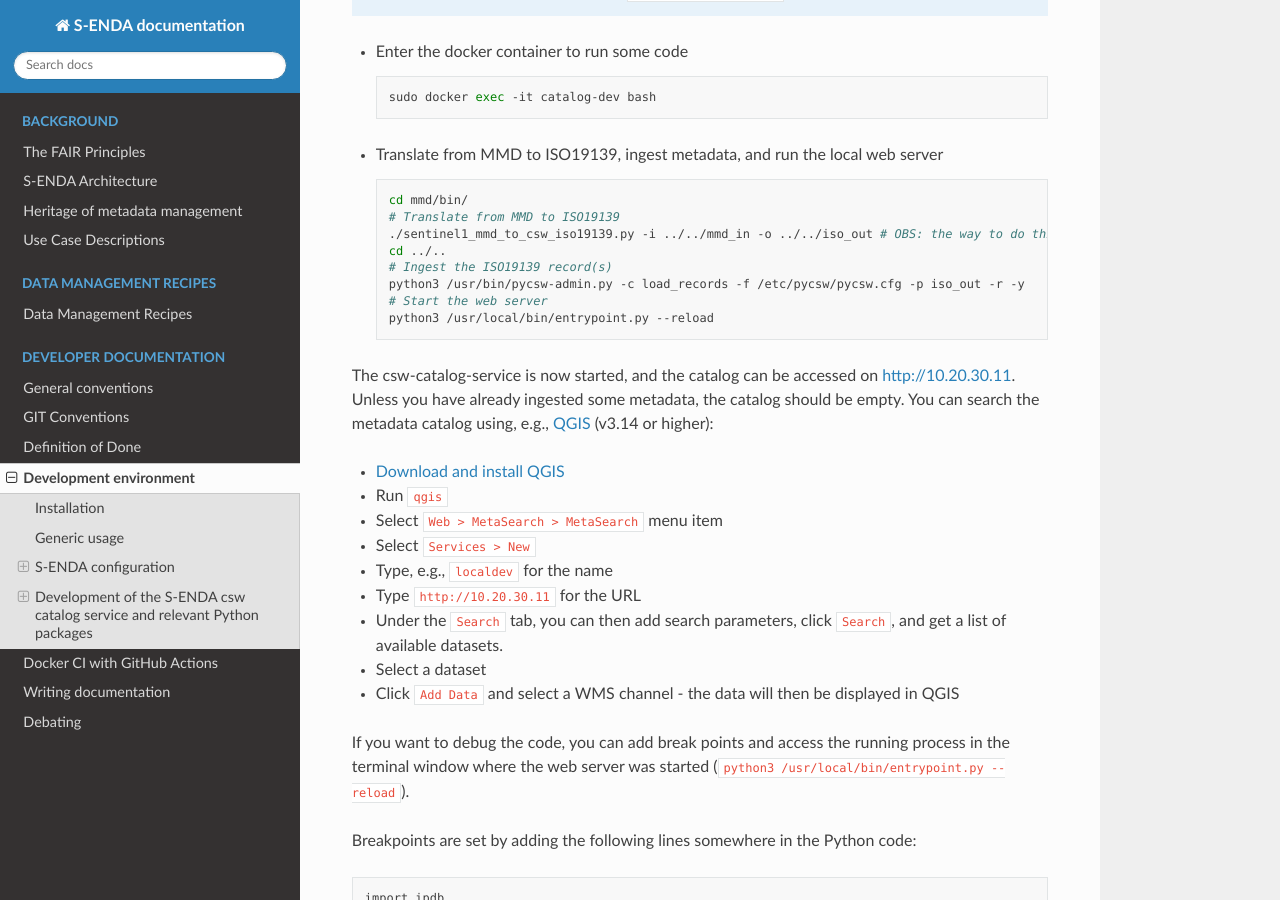
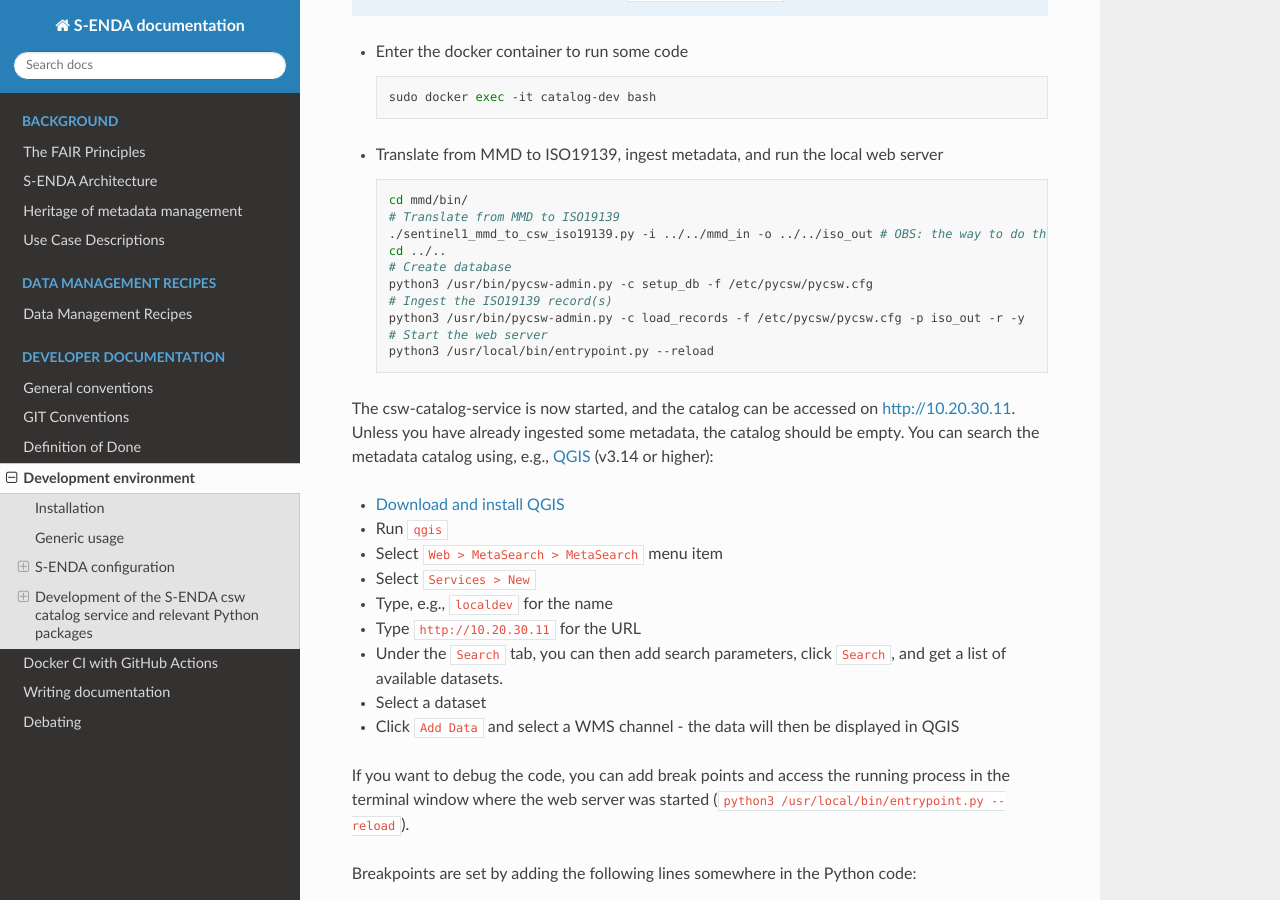
Before and after one commit to metno/S-ENDA-documentation, a Sphinx documentation site: the page built from source/devel_environ.rst, in a window 1280 px wide and 900 px high, scrolled down 4794 px. Built offline with Sphinx 7.4.7 and the Read the Docs theme 2.0.0, drawn with Linux system fonts in a browser that asks for light colours.

Commit message:
metno/S-ENDA-project-plan#308, metno/S-ENDA-csw-catalog-service#2 and metno/S-ENDA-project-plan#345: forgot a line for setting up the database

```diff
--- a/source/devel_environ.rst
+++ b/source/devel_environ.rst
@@ -251,6 +251,8 @@ The `S-ENDA csw catalog service <https://github.com/metno/S-ENDA-csw-catalog-ser
     # Translate from MMD to ISO19139
     ./sentinel1_mmd_to_csw_iso19139.py -i ../../mmd_in -o ../../iso_out # OBS: the way to do this will change - NEEDS UPDATE
     cd ../..
+    # Create database
+    python3 /usr/bin/pycsw-admin.py -c setup_db -f /etc/pycsw/pycsw.cfg
     # Ingest the ISO19139 record(s)
     python3 /usr/bin/pycsw-admin.py -c load_records -f /etc/pycsw/pycsw.cfg -p iso_out -r -y
     # Start the web server
```
